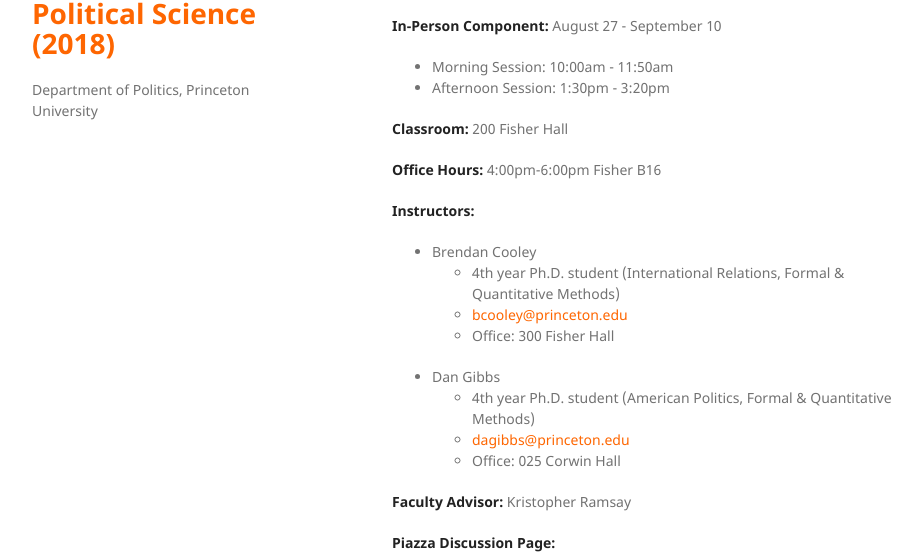
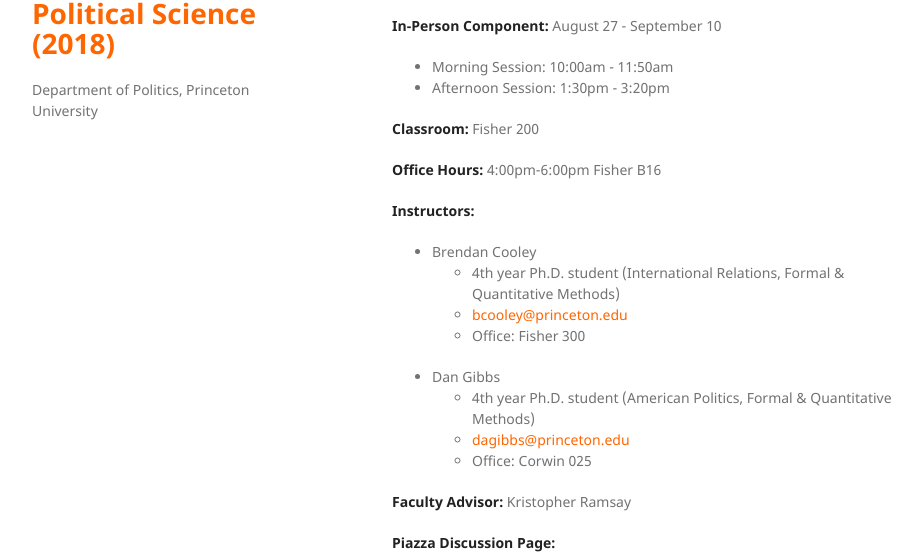
Before and after one commit to brendancooley/imps2019, a Jekyll site: the page built from index.md, in a window 1280 px wide and 900 px high. Shown: the part 122-677 px from the top of the window, without its empty margins (178-1100 px from the left). Built offline with Jekyll 4.4.1, drawn with Linux system fonts in a browser that asks for light colours; nearby versions of some CDN libraries; a script that is not in the unit is left out; our own code applies the rules of GitHub Pages for plain Markdown files.

Commit message:
quick fixes

```diff
--- a/index.md
+++ b/index.md
@@ -11,7 +11,7 @@
 - Morning Session: 10:00am - 11:50am
 - Afternoon Session: 1:30pm - 3:20pm
 
-**Classroom:** 200 Fisher Hall
+**Classroom:** Fisher 200
 
 **Office Hours:** 4:00pm-6:00pm Fisher B16
 
@@ -20,11 +20,11 @@
 - Brendan Cooley
     - 4th year Ph.D. student (International Relations, Formal & Quantitative Methods)
     - [bcooley@princeton.edu](mailto:bcooley@princeton.edu)
-    - Office: 300 Fisher Hall
+    - Office: Fisher 300
 - Dan Gibbs
     - 4th year Ph.D. student (American Politics, Formal & Quantitative Methods)
     - [dagibbs@princeton.edu](mailto:dagibbs@princeton.edu)
-    - Office: 025 Corwin Hall
+    - Office: Corwin 025
 
 **Faculty Advisor:** Kristopher Ramsay
 
```
